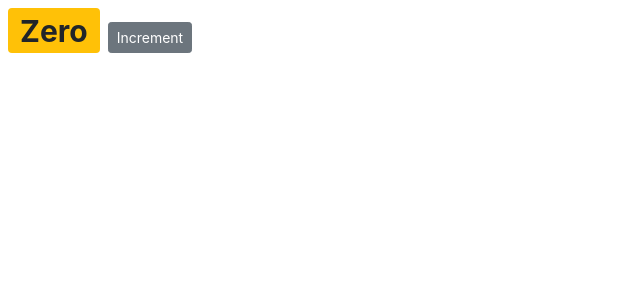
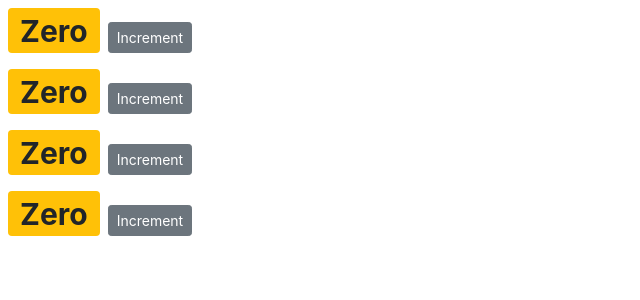
Before and after one commit to RachanaDevi/Counter-App, a React (Create React App) app: page / in a window 1280 px wide. Shown: the top 300 px of the page, without its empty margins (0-640 px from the left). Built offline with nearby package versions, Linux system fonts and the light colour scheme.

Commit message:
[Rachana] Add. Counters component having Counter

```diff
--- a/src/components/counter.jsx
+++ b/src/components/counter.jsx
@@ -14,7 +14,7 @@
 
   render() {
     return (
-      <React.Fragment>
+      <div>
         <span style={{ fontSize: 30 }} className={this.getBadgeClasses()}>
           {this.formatCount()}
         </span>
@@ -24,7 +24,7 @@
         >
           Increment
         </button>
-      </React.Fragment>
+      </div>
     ); //jsx expression which calls React.createElement, so you have to import
   }
   getBadgeClasses() {
@@ -38,5 +38,4 @@
     return count === 0 ? "Zero" : count;
   }
 }
-
 export default Counter;
--- /dev/null
+++ b/src/components/counters.jsx
@@ -0,0 +1,17 @@
+import React, { Component } from "react";
+import Counter from "./counter";
+
+class Counters extends Component {
+  state = {};
+  render() {
+    return (
+      <div>
+        <Counter />
+        <Counter />
+        <Counter />
+        <Counter />
+      </div>
+    );
+  }
+}
+export default Counters;
--- a/src/index.js
+++ b/src/index.js
@@ -3,7 +3,7 @@
 import "./index.css";
 import * as serviceWorker from "./serviceWorker";
 import "bootstrap/dist/css/bootstrap.css";
-import Counter from "./components/counter";
-ReactDOM.render(<Counter />, document.getElementById("root"));
+import Counters from "./components/counters";
+ReactDOM.render(<Counters />, document.getElementById("root"));
 
 serviceWorker.unregister();
```
Also changed, not shown: 1 other file (tests, documents, lock files or other folders).
